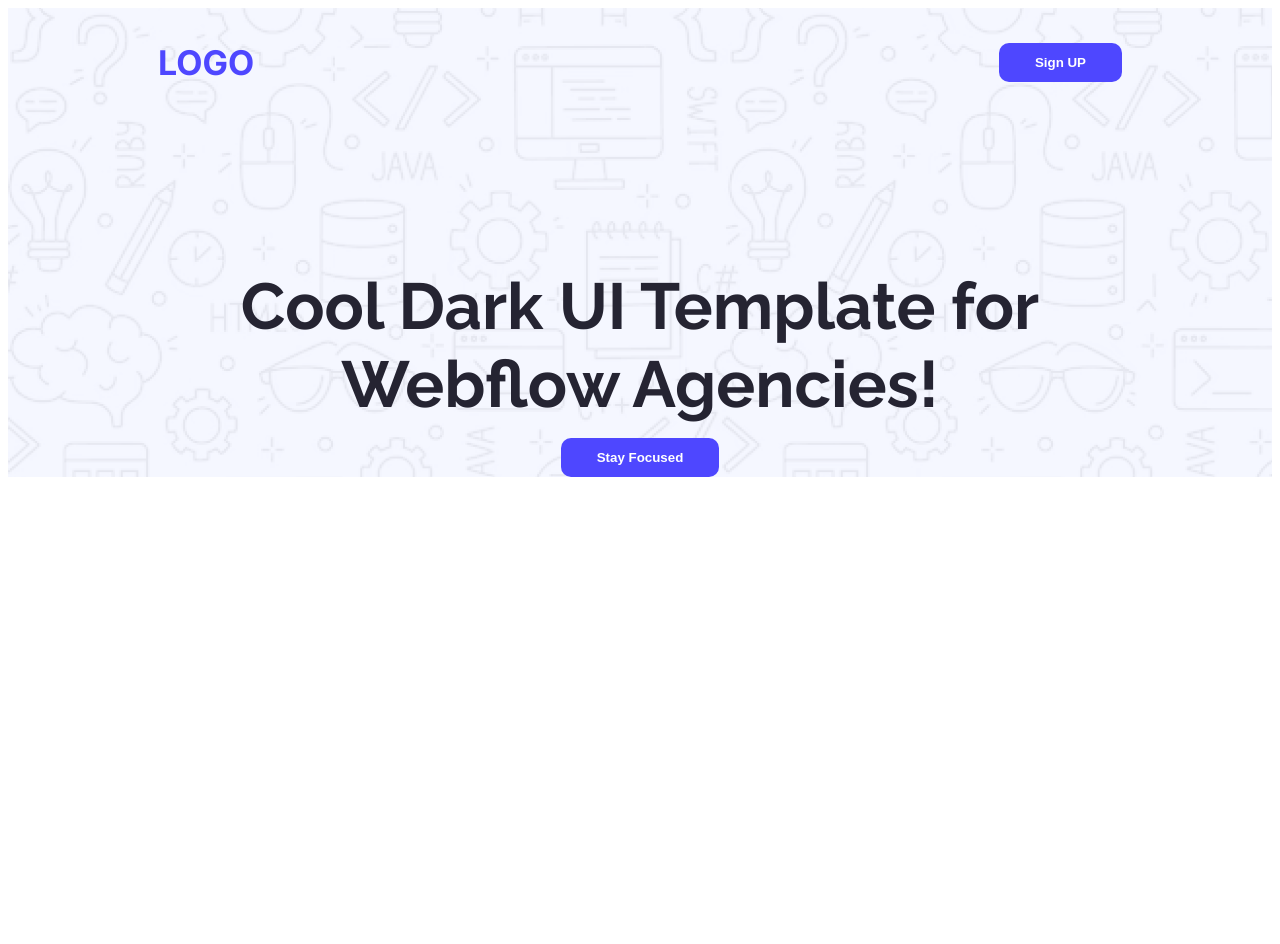
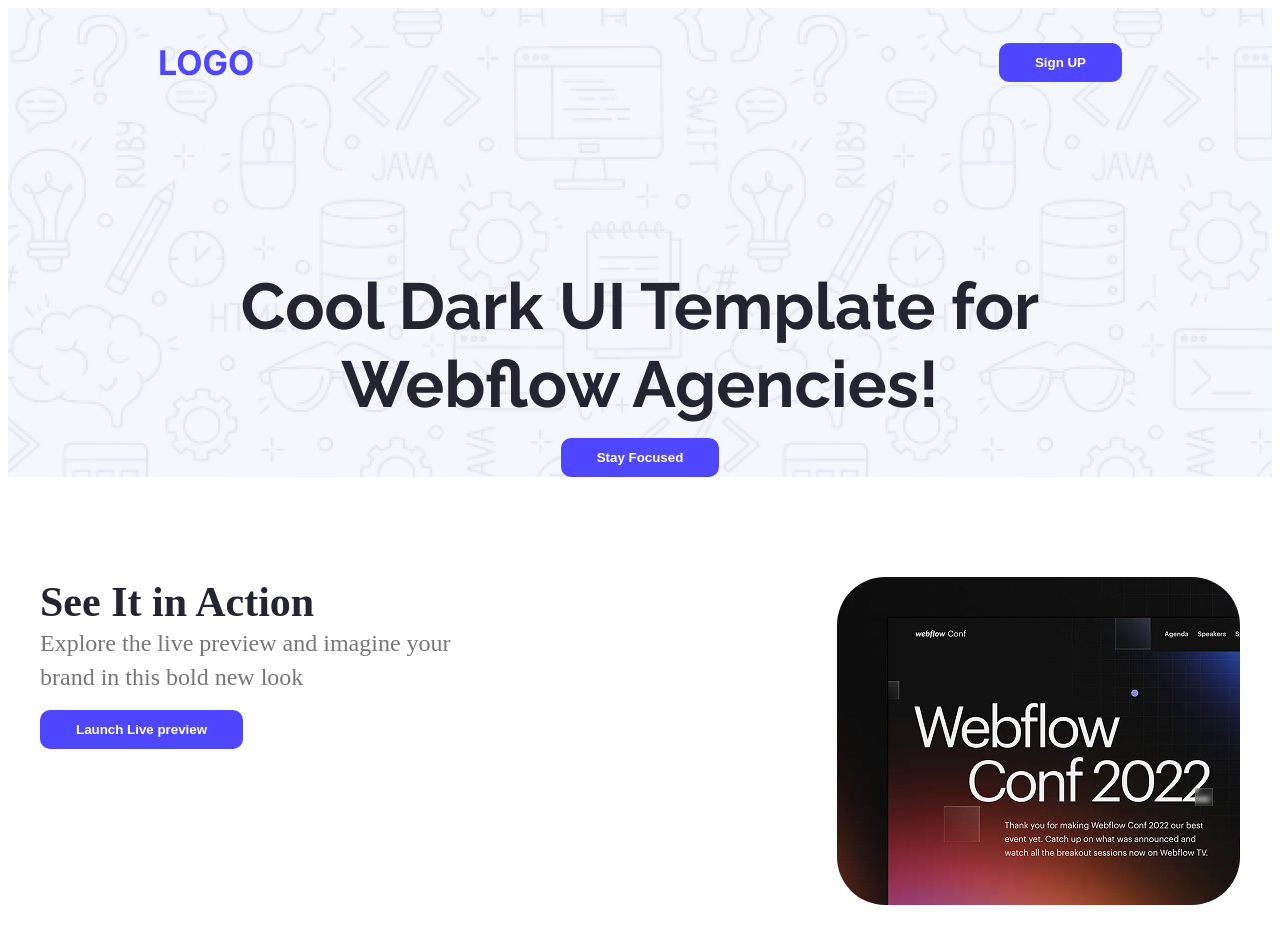
Before and after one commit to Mrittika-587/web-assign-1, a plain HTML site: page assign.html in a window 1280 px wide. Before the commit the page ends 800 px from the top, so only its background shows below. Drawn offline with Linux system fonts and the light colour scheme.

Commit message:
updated next part

```diff
--- a/assign.html
+++ b/assign.html
@@ -28,7 +28,16 @@
 
     </header>
 
-    <main>
+    <main class="main">
+<section>
+    <div>
+        <h4 class="title">See It in Action
+        </h4>
+        <h6 class="description">Explore the live preview and imagine your <p class="description">brand in this bold new look</p></h6>
+        <button class="button button2">Launch Live preview</button>
+    </div>
+    </section>
+    <img class="img-main" src="images/wc-mini.png" alt="">
 
     </main>
     <footer>
--- a/styles/assign.css
+++ b/styles/assign.css
@@ -57,3 +57,38 @@ nav {
 .header{
     background-image: url('../images/Hero-bg.png');
 }
+.description {
+    font-weight: 500;  /* or 400, 600, 700 — depends on the font you loaded */
+    font-size: 24px;
+    color: #777777;
+    margin: 0;
+    line-height: 1.4;  /* Adjusts vertical spacing */
+    text-align: left;
+     line-height: 1.4;
+}
+
+.title {
+    font-size: 42px;
+    font-weight: bold;  /* You can also use 700 instead */
+    color: #252432;
+    margin: 0;
+    line-height: 1.2;
+    text-align: left;
+    line-height: 1.2;
+}
+
+
+.main{
+    display:flex;
+ margin: 100px auto;
+  padding: 0 20px;
+  max-width: 1200px;
+  text-align: center;
+  justify-content: space-between;
+}
+main section{
+    text-align: left;
+}
+.img-main{
+    border-radius: 48px;
+}
```
